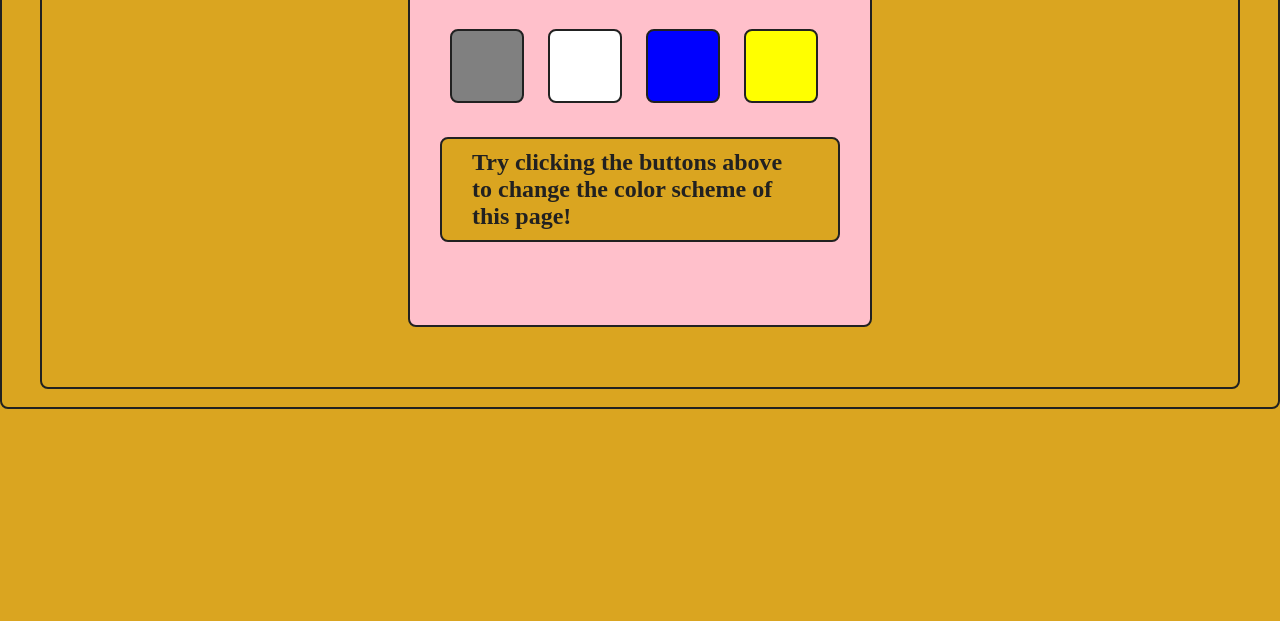
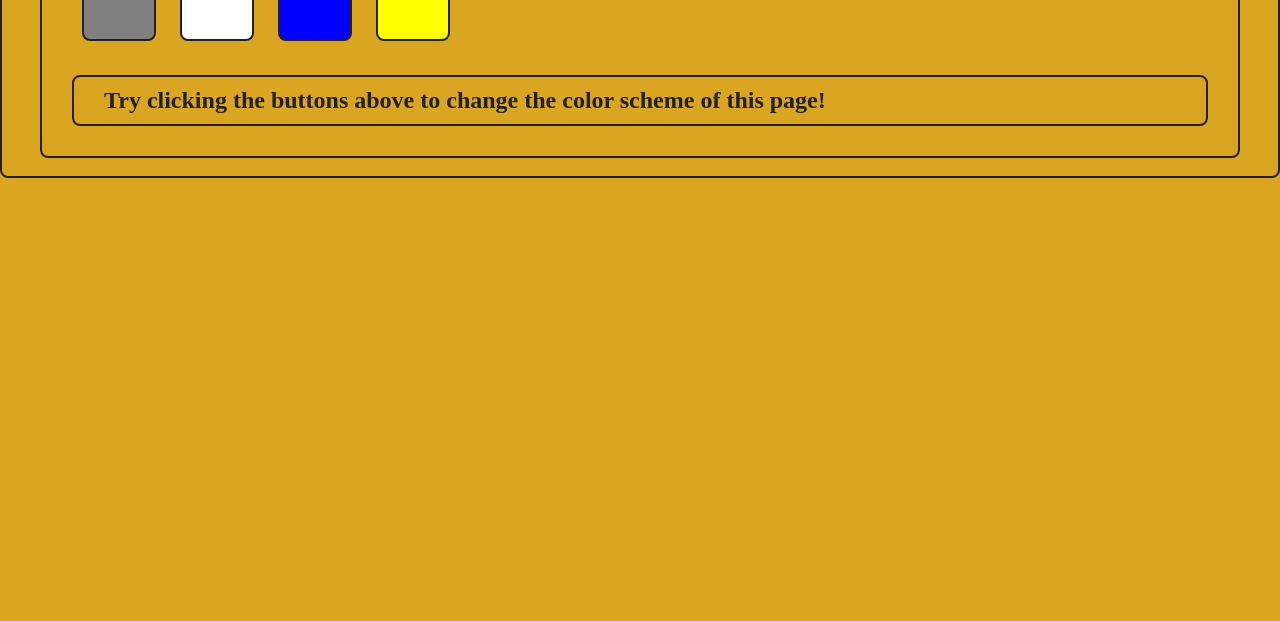
Before and after one commit to suhanimaurya05/JSC, a plain HTML site: page index.html in a window 1280 px wide. Shown: the part 179-800 px from the top of the page. Drawn offline with Linux system fonts and the light colour scheme.

Commit message:
Fix HTML formatting and structure

```diff
--- a/index.html
+++ b/index.html
@@ -9,7 +9,6 @@
     <title>JS color switcher</title>
 </head>
 <body>
-<div class="canvas">
 
 
     <h1>Color Scheme Switcher</h1>
@@ -21,7 +20,7 @@
     <h2>
         Try clicking the buttons above to change the color scheme of this page!
     </h2>
-</div>
+
 <script src="script.js"></script>
 
 </body>
```
